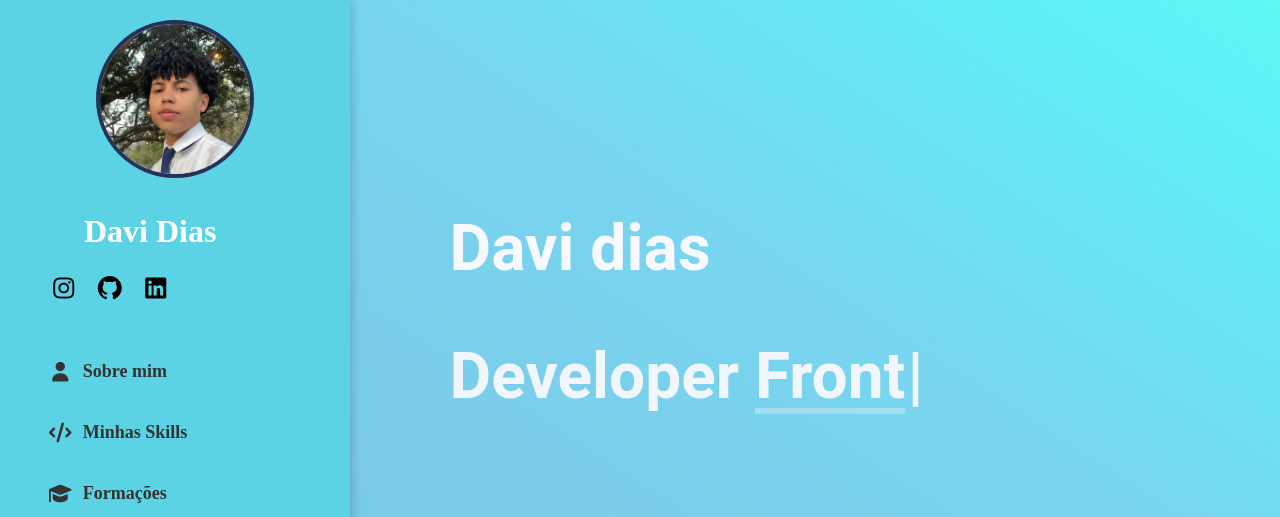
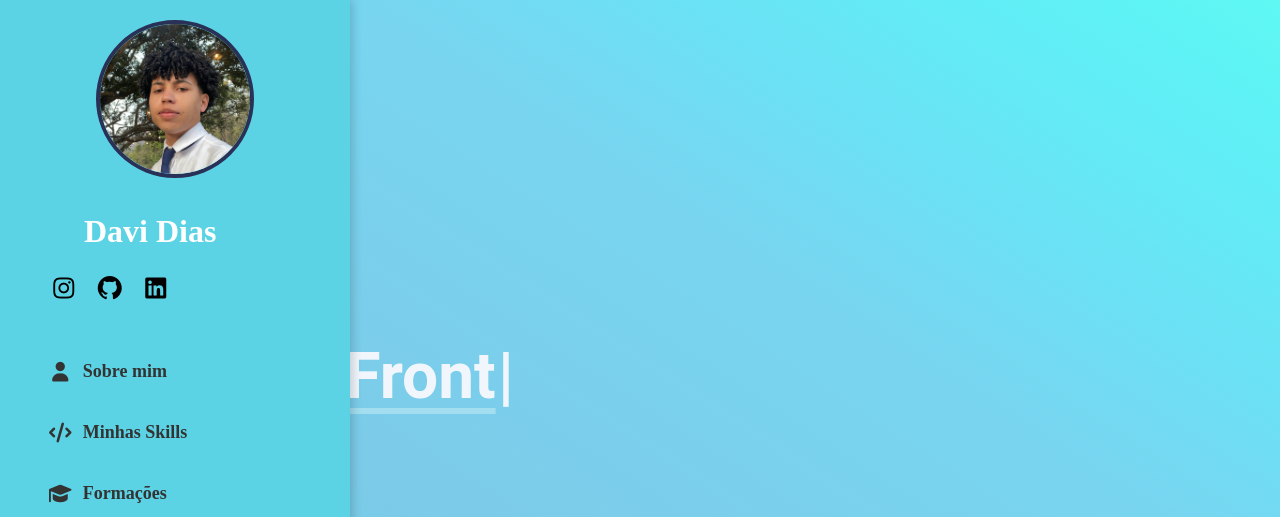
Before and after one commit to DevDaviDias/Clone-tabnews, a Next.js app: page / in a window 1280 px wide. Shown: the top 517 px of the page. Built offline with nearby package versions, Linux system fonts and the light colour scheme.

Commit message:
correçaão de erro de margin

```diff
--- a/styles/Footer.module.css
+++ b/styles/Footer.module.css
@@ -1,4 +1,5 @@
 .paragrafo{
+  text-align: center;
   color:#FFD33C;
-  font-size: 1.3em;
+  font-size: 2.3em;
 }
--- a/styles/Header.module.css
+++ b/styles/Header.module.css
@@ -50,7 +50,7 @@
     .titleCenter{
   margin-top: 10%;
   align-items: center;
-  margin-left: 32%;
+
 }
 .titulo{
   font-size: 4em;
```
